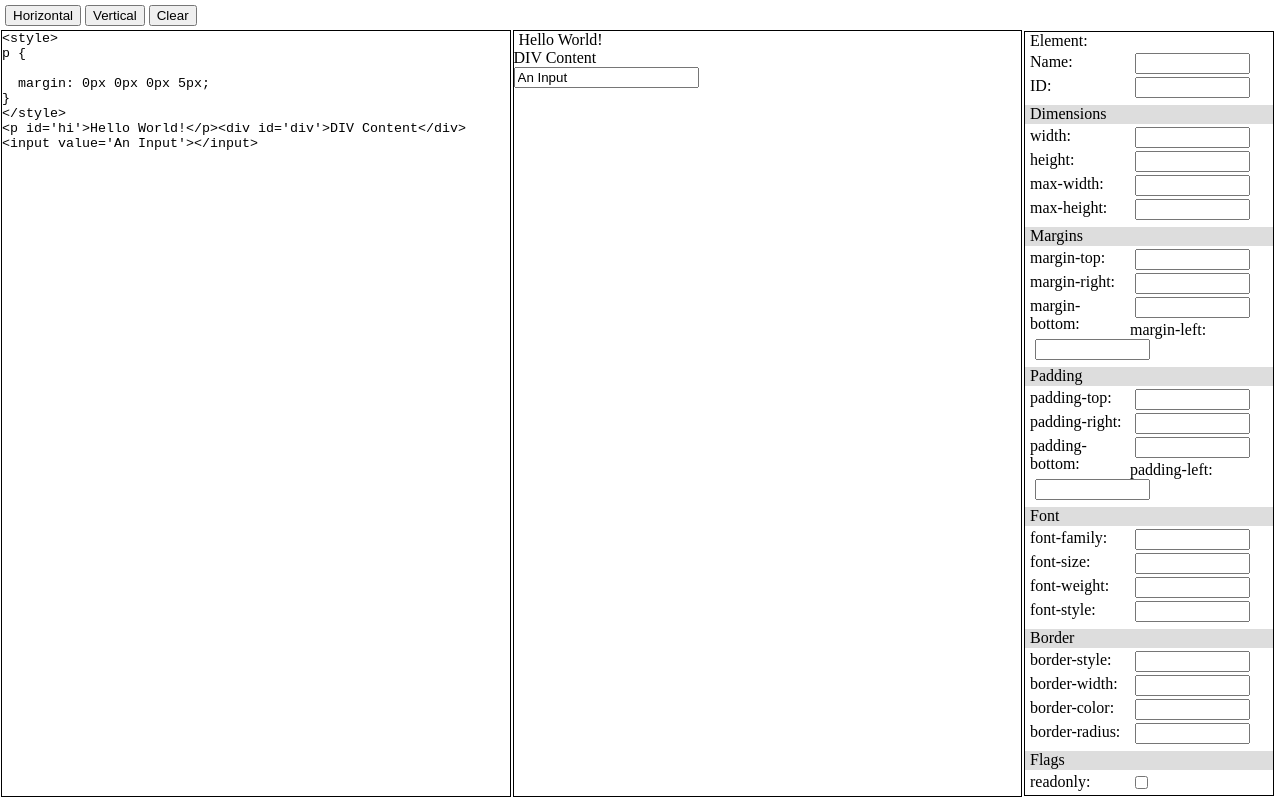
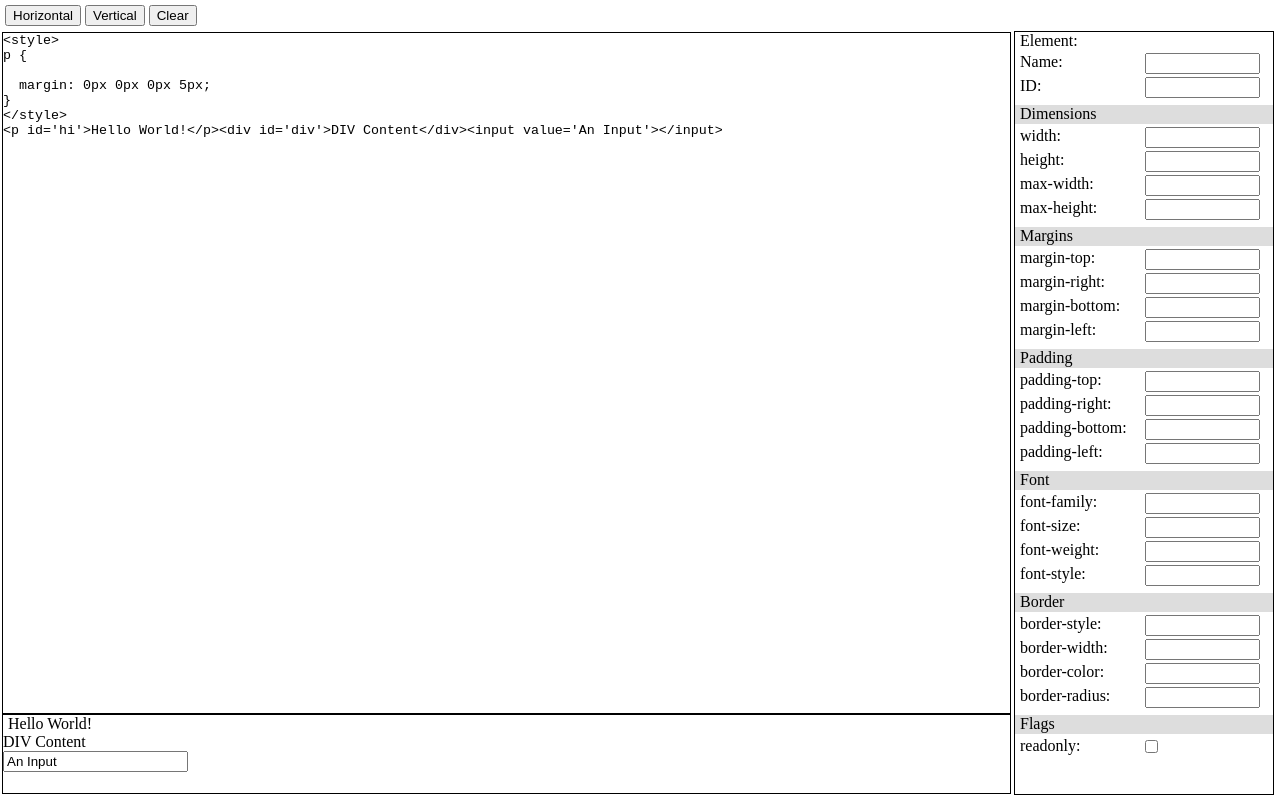
Before and after one commit to cliftonm/TablesAndDivs, a plain HTML site: page editor.html in a window 1280 px wide. Drawn offline with nearby package versions, Linux system fonts and the light colour scheme.

Commit message:
WIP on section collapse and issue with width of properties bar when testing in Chrome.

```diff
--- a/editor.html
+++ b/editor.html
@@ -24,9 +24,9 @@ selectors in JS
 <style>
     /* https://developer.mozilla.org/en-US/docs/Web/CSS/Using_CSS_custom___properties */
     :root {
-        --__propertyWidth: 250px;
+        --__propertyWidth: 260px;  /* TODO: Why is this not equal to plw + pfw? */
         --__toolbarHeight: 30px;
-        --__propertyLabelWidth: 100px;
+        --__propertyLabelWidth: 120px;
         --__propertyFieldWidth: 115px;
     }
 /*
@@ -283,7 +283,8 @@ selectors in JS
                     </table>
                 </td>
                 <td class='__properties'>
-                    <div class='__h100p __border1 __propertiesContainer'></div>
+                    <div class='__h100p __border1'>
+                        <div class='__propertiesContainer'></div>
                 </td>
             </tr>
         </table>
@@ -438,11 +439,11 @@ function setupSourcePropertiesContainer() {
         let sectionName = '__sectionName' + n;
         let contentName = '__content' + n;
         let st = sectionTemplate.replaceAll('{sectionName}', n);
-        st = st + "<div id='" + contentName + "'>";
+        st = st + "<div class='" + contentName + "'>";
         st = insertStyles(sections.filter(s => s.name == n)[0].styles, st);
         st = st + "</div>";
         sectionContent.push(st);
-        sectionNameIds.push({section: '#' + sectionName, content: '#' + contentName});
+        sectionNameIds.push({section: '#' + sectionName, content: '.' + contentName});
 
         // All section content initially visible
         sectionContentVisible['#' + contentName] = true;
@@ -827,6 +828,7 @@ function demo() {
     $('#__previewv').html(demoText);
     $('#__editorh').val(demoText);
     $('#__previewh').html(demoText);
+    showVerticalLayout();
 }
 
 // Copy from one editor to the other
```
